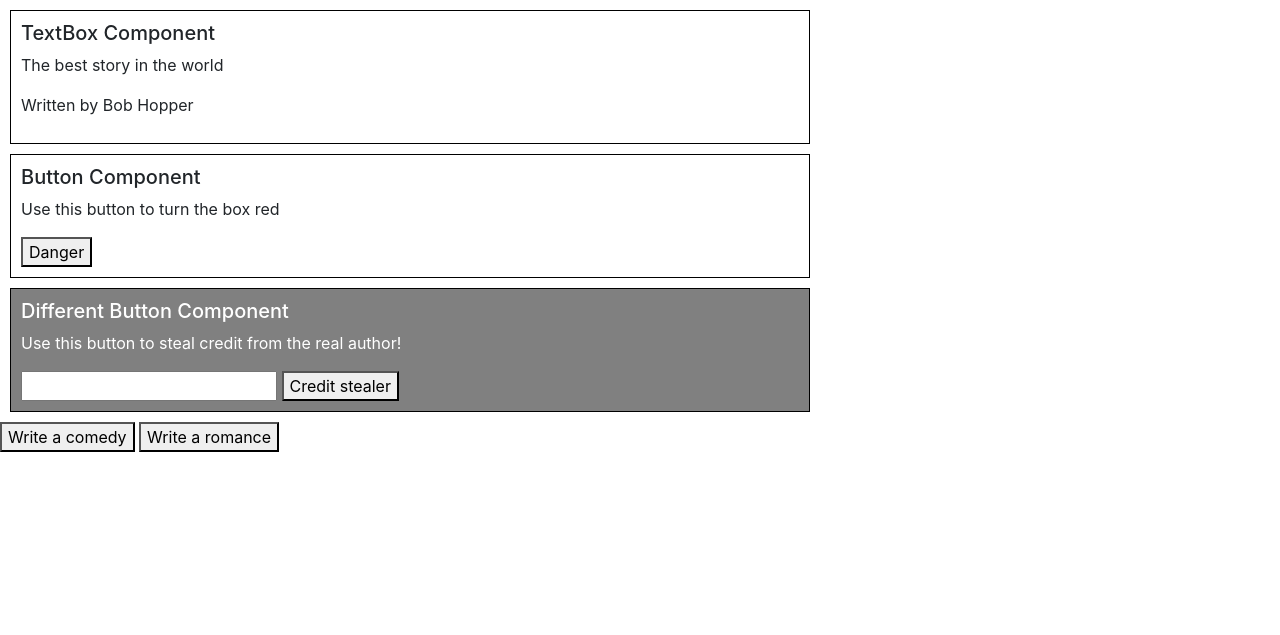
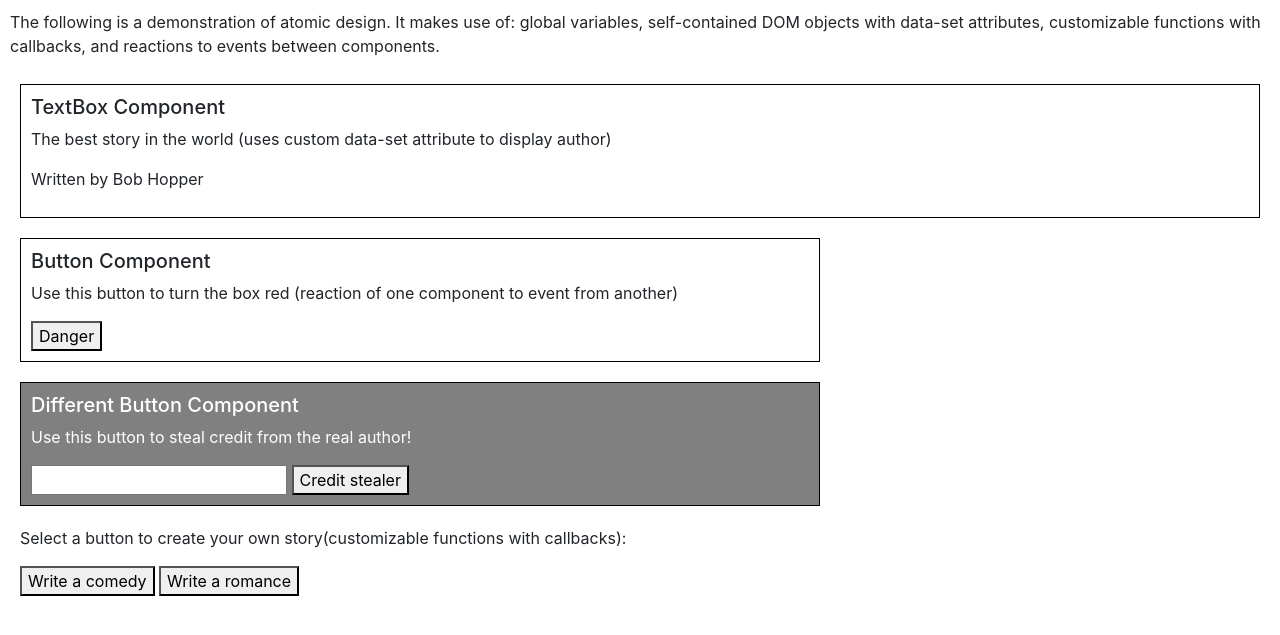
Before and after one commit to froilanenriquez3/FroilanEnriquezDWEC, a PHP site: page /P6_1/index.html in a window 1280 px wide. Shown: the top 635 px of the page. Run offline with PHP 8.4, Linux system fonts and the light colour scheme.

Commit message:
Label everything

```diff
--- a/webAppFroilan/P6_1/index.html
+++ b/webAppFroilan/P6_1/index.html
@@ -4,6 +4,7 @@
     <meta charset="UTF-8">
     <meta name="viewport" content="width=device-width, initial-scale=1.0">
     <link rel="stylesheet" href="https://cdn.jsdelivr.net/npm/bootstrap@4.6.0/dist/css/bootstrap.min.css" integrity="sha384-B0vP5xmATw1+K9KRQjQERJvTumQW0nPEzvF6L/Z6nronJ3oUOFUFpCjEUQouq2+l" crossorigin="anonymous">
+    <link rel="stylesheet" href="style.css">
     <title>Components</title>
 </head>
 <body>
@@ -12,12 +13,18 @@
 
     <!-- <object class="html-import-helper" data="wc_navbar/wc_navbar.html" ></object> -->
     <!-- <iframe class="html-import-helper" src="wc_navbar/wc_navbar.html" ></iframe> -->
+    <p>The following is a demonstration of atomic design. It makes use of: global variables, self-contained DOM objects with data-set attributes,
+        customizable functions with callbacks, and reactions to events between components.</p>
     <iframe class="html-import-helper" src="wc_textbox/wc_textbox.html" data-css='wc_textbox/wc_textbox.css' data-js='wc_textbox/wc_textbox.js'></iframe>
     <iframe class="html-import-helper" src="wc_button/wc_button.html" data-css='wc_button/wc_button.css' data-js='wc_button/wc_button.js'></iframe>
     <iframe class="html-import-helper" src="wc_button2/wc_button2.html" data-css='wc_button2/wc_button2.css' data-js='wc_button2/wc_button2.js'></iframe>
 
-    <button onclick="writeStory(writeComedy)">Write a comedy</button>
-    <button onclick="writeStory(writeRomance)">Write a romance</button>
+    <div class="stories">
+        <p>Select a button to create your own story(customizable functions with callbacks):</p>
+        <button onclick="writeStory(writeComedy)">Write a comedy</button>
+        <button onclick="writeStory(writeRomance)">Write a romance</button>
+    </div>
+
 
     <script src="script.js"></script>
     <script src="https://code.jquery.com/jquery-3.5.1.slim.min.js" integrity="sha384-DfXdz2htPH0lsSSs5nCTpuj/zy4C+OGpamoFVy38MVBnE+IbbVYUew+OrCXaRkfj" crossorigin="anonymous"></script>
--- a/webAppFroilan/P6_1/style.css
+++ b/webAppFroilan/P6_1/style.css
@@ -0,0 +1,9 @@
+body{
+    padding: 10px;
+    display: flex;
+    flex-wrap: wrap;
+}
+
+.stories{
+    margin: 10px;
+}
--- a/webAppFroilan/P6_1/wc_button/wc_button.html
+++ b/webAppFroilan/P6_1/wc_button/wc_button.html
@@ -1,5 +1,5 @@
 <div class="buttonComponent">
     <h5>Button Component</h5>
-    <p>Use this button to turn the box red</p>
+    <p>Use this button to turn the box red (reaction of one component to event from another)</p>
     <button class="myButton">Danger</button>
 </div>
--- a/webAppFroilan/P6_1/wc_textbox/wc_textbox.css
+++ b/webAppFroilan/P6_1/wc_textbox/wc_textbox.css
@@ -2,6 +2,6 @@
     display: block;
     border: solid black 1px;
     margin: 10px;
-    width: 100vh;
+    width: 200vh;
     padding: 10px;
 }
--- a/webAppFroilan/P6_1/wc_textbox/wc_textbox.html
+++ b/webAppFroilan/P6_1/wc_textbox/wc_textbox.html
@@ -1,6 +1,6 @@
 <div class="textboxComponent" data-author="Bob Hopper">
     <h5>TextBox Component</h5>
-    <p>The best story in the world</p>
+    <p>The best story in the world (uses custom data-set attribute to display author)</p>
     <div class="story">
 
     </div>
```
